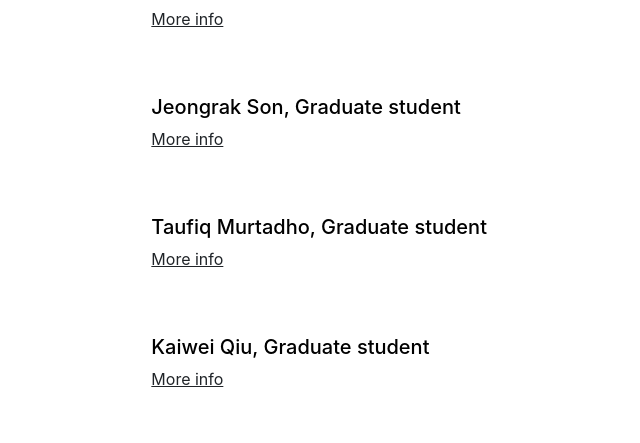
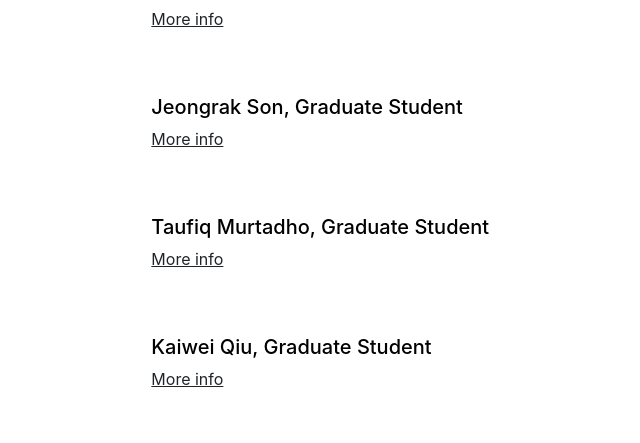
Before and after one commit to nelly-ng/nelly-ng.github.io, a Jekyll site: the page built from people.md, in a window 1280 px wide. Shown: the part 681-1124 px from the top of the page, without its empty margins (78-718 px from the left). Built offline with Jekyll 4.4.1, drawn with Linux system fonts in a browser that asks for light colours.

```diff
--- a/_data/settings.yml
+++ b/_data/settings.yml
@@ -11,9 +11,9 @@ people:
 - {name: 'Marek Gluza, Research Fellow', url: 'research-fellow'}
 - {name: 'Ray Ganardi, Research Fellow', url: 'research-fellow'}
 - {name: 'Jakub Czartowski, Research Fellow', url: 'research-fellow'}
-- {name: 'Jeongrak Son, Graduate student', url: 'graduate-student'}
-- {name: 'Taufiq Murtadho, Graduate student', url: 'graduate-student'}
-- {name: 'Kaiwei Qiu, Graduate student', url: 'graduate-student'}
+- {name: 'Jeongrak Son, Graduate Student', url: 'graduate-student'}
+- {name: 'Taufiq Murtadho, Graduate Student', url: 'graduate-student'}
+- {name: 'Kaiwei Qiu, Graduate Student', url: 'graduate-student'}
 - {name: 'Joseph Goo, Project Officer', url: 'project-officer'}
 - {name: 'Khanh Uyen Giang, Project Officer', url: 'project-officer'}
 
```
